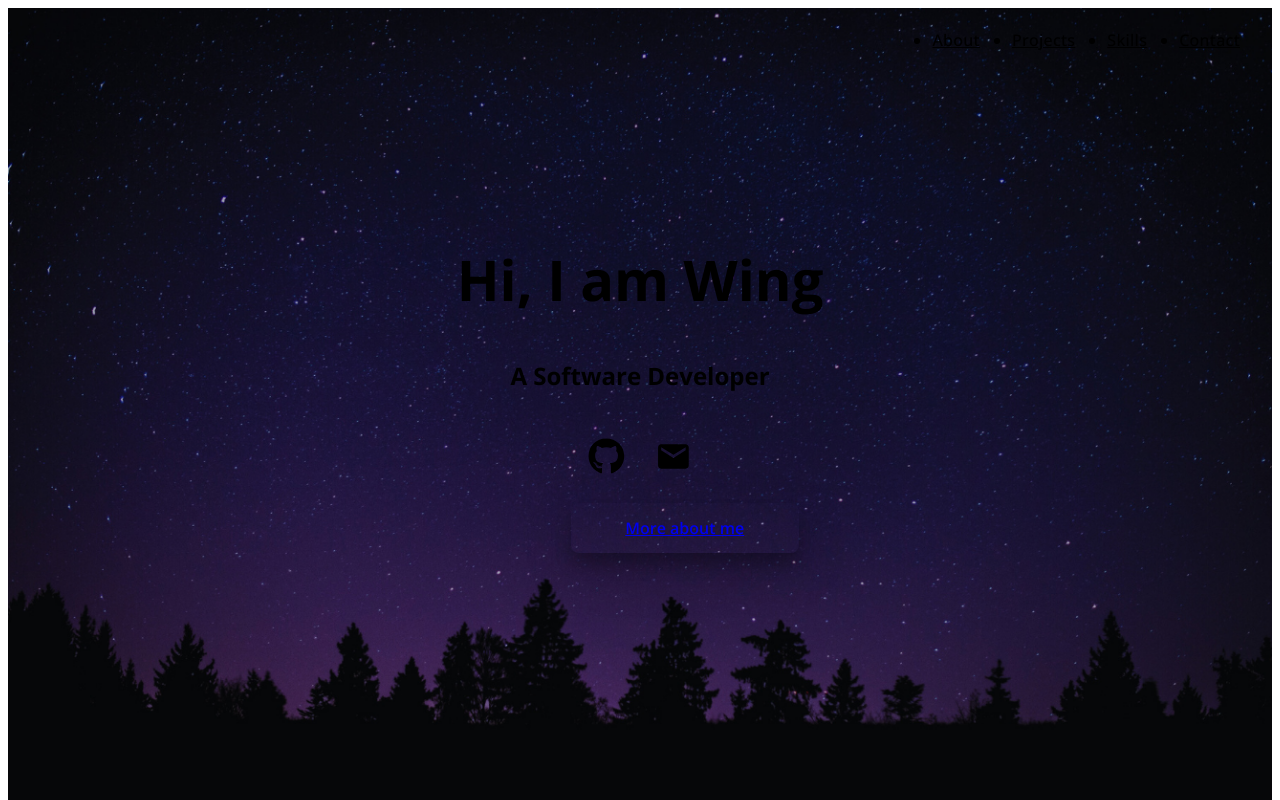
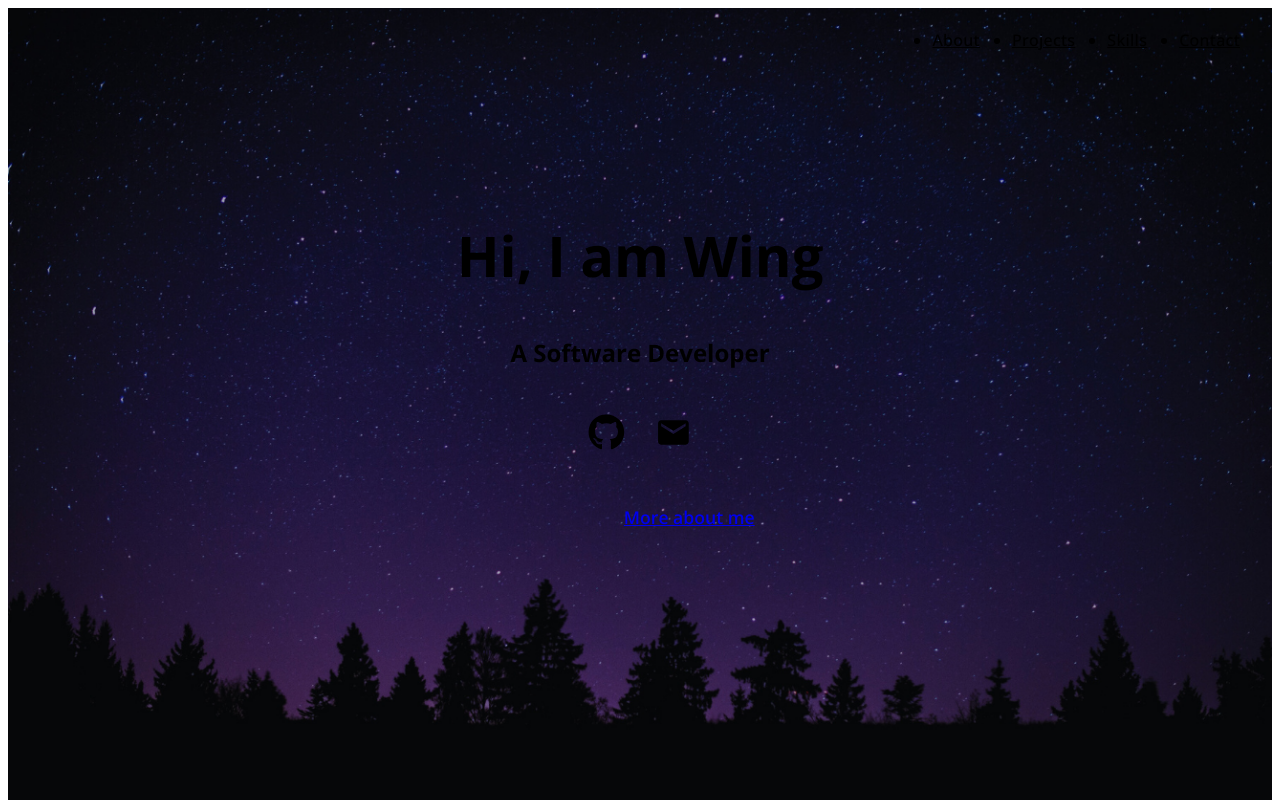
Before and after one commit to wengcychan/wengcychan.github.io, a React (Vite) app: page / in a window 1280 px wide. Shown: the top 800 px of the page. Built offline with nearby package versions, Linux system fonts and the light colour scheme; the HTML template or start-up script is replaced by a standard one.

Commit message:
update home section

```diff
--- a/src/components/Home/Home.css
+++ b/src/components/Home/Home.css
@@ -17,7 +17,7 @@
 
 .home__content {
   flex-direction: column;
-  padding-bottom: 4em;
+  padding-bottom: 6em;
 }
 
 .home__role {
@@ -33,25 +33,23 @@
   font-size: 2.3rem;
 }
 
-.home__about{
-  margin-top: 0.5em;
+.home__btn {
+  font-size: 1.1rem;
+  margin-top: 1em;
   width: 50%;
   transform: translateX(50%);
-}
-
-.home__btn {
   color: var(--clr-fg);
   border: 1px solid var(--clr-fg);
   border-radius: 0.5em;
   position: relative;
   overflow: hidden;
   z-index: 1;
-  box-shadow: 0 12px 16px 0 rgba(0,0,0,0.24), 0 17px 50px 0 rgba(0,0,0,0.19);
+  transition: 0.5s ease-in-out;
 }
 
 .home__btn:hover,
 .home__btn:focus {
-  box-shadow: 0 0 15px var(--clr-fg), 0 12px 16px 0 rgba(0,0,0,0.24), 0 17px 50px 0 rgba(0,0,0,0.19);
+  box-shadow: 0 0 25px var(--clr-fg);
 }
 
 @media (max-height: 600px) {
--- a/src/components/Home/Home.jsx
+++ b/src/components/Home/Home.jsx
@@ -35,7 +35,7 @@ const Home = () => {
         </div>
 
         <a href='#about'>
-          <span type='button' className='home__about btn home__btn'>
+          <span type='button' className='btn home__btn'>
             More about me
           </span>
         </a>
```
